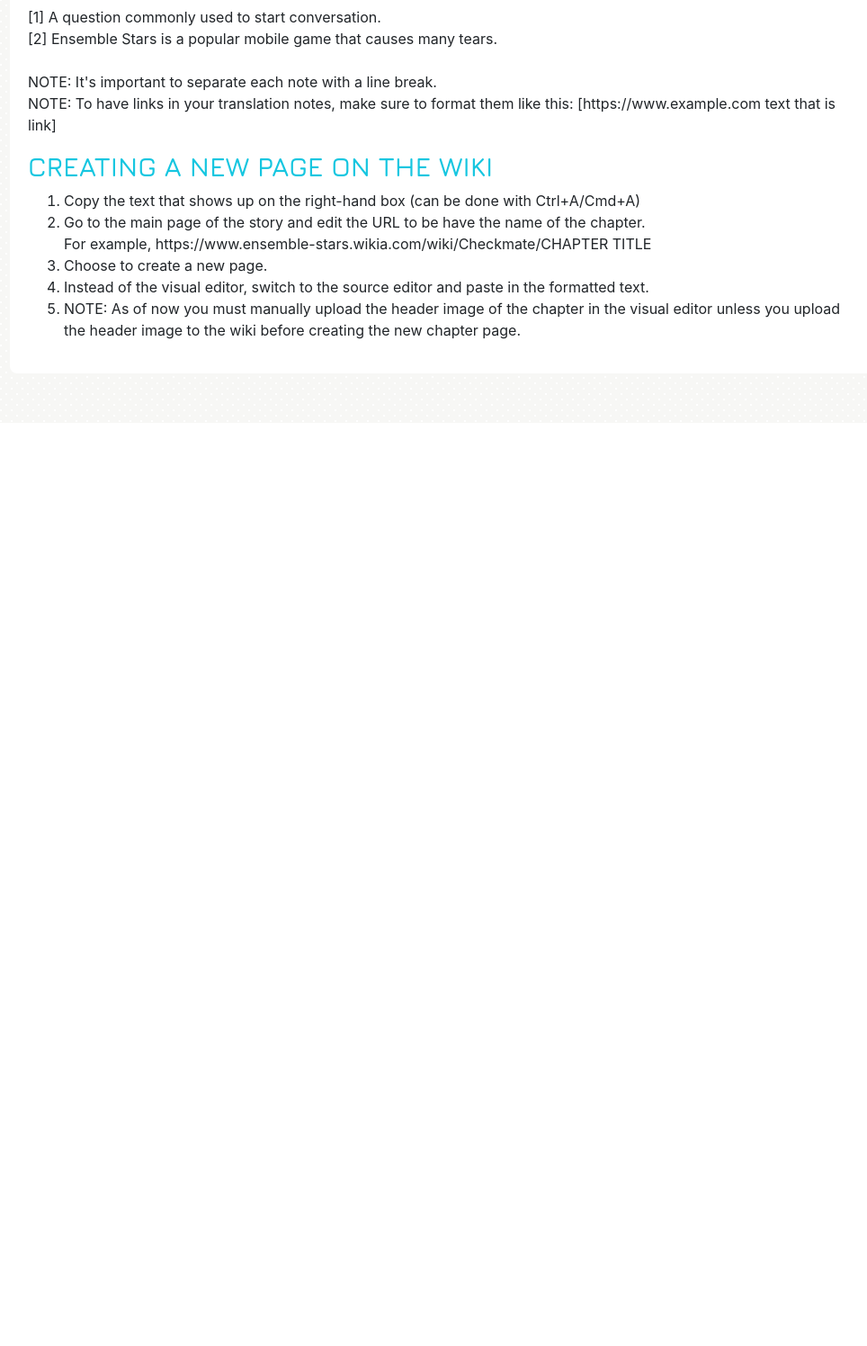
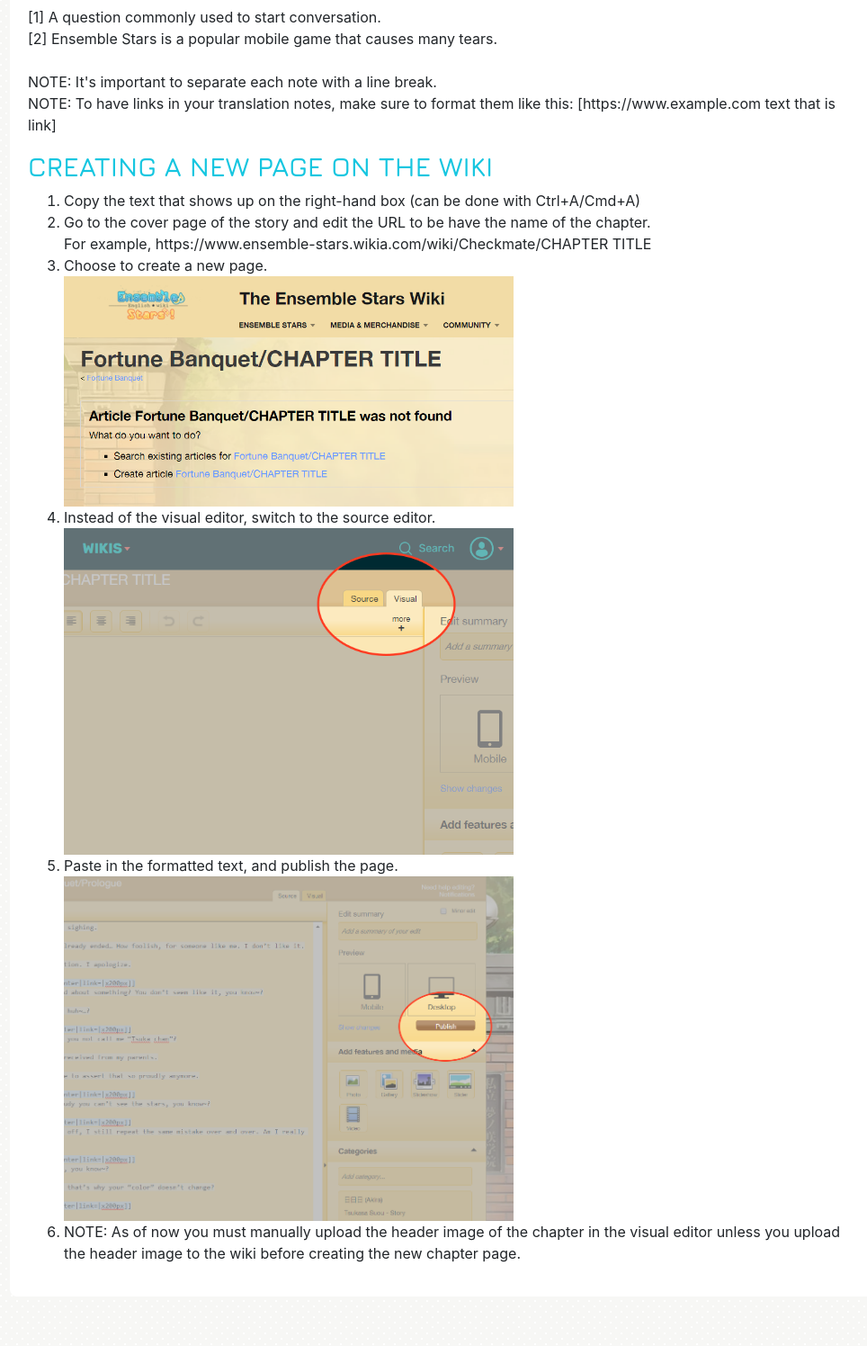
Before and after one commit to myang5/enstars-wiki-parser, a PHP site: page /howto.html in a window 1280 px wide. Shown: the part 834-2330 px from the top of the page at 90% size, without its empty margins (149-1113 px from the left). Before the commit the page ends 1211 px from the top, so only its background shows below. Run offline with PHP 8.4, Linux system fonts and the light colour scheme; some libraries are stand-ins or nearby versions.

Commit message:
added photos for how to create page

```diff
--- a/howto.html
+++ b/howto.html
@@ -7,7 +7,7 @@
     <meta name="description" content="A text formatter for more efficiently uploading event/gacha stories to the Ensemble Stars Wiki.">
     <title>Story Formatter</title>
 
-    <link rel="icon" href="favicon.ico" type="image/x-icon">
+    <link rel="icon" href="./assets/favicon.ico" type="image/x-icon">
     <link href="https://fonts.googleapis.com/css?family=Jura:600" rel="stylesheet">
 
     <link rel="stylesheet" href="https://maxcdn.bootstrapcdn.com/bootstrap/4.0.0/css/bootstrap.min.css" integrity="sha384-Gn5384xqQ1aoWXA+058RXPxPg6fy4IWvTNh0E263XmFcJlSAwiGgFAW/dAiS6JXm" crossorigin="anonymous">
@@ -73,10 +73,20 @@
             <h2>CREATING A NEW PAGE ON THE WIKI</h2>
             <ol>
                 <li>Copy the text that shows up on the right-hand box (can be done with Ctrl+A/Cmd+A)</li>
-                <li>Go to the main page of the story and edit the URL to be have the name
+                <li>Go to the cover page of the story and edit the URL to be have the name
                     of the chapter. <br>For example, https://www.ensemble-stars.wikia.com/wiki/Checkmate/CHAPTER TITLE</li>
-                <li>Choose to create a new page.</li>
-                <li>Instead of the visual editor, switch to the source editor and paste in the formatted text.</li>
+                <li>
+                  Choose to create a new page.<br>
+                  <img src="./assets/howTo_createNewPage1.PNG">
+                </li>
+                <li>
+                  Instead of the visual editor, switch to the source editor.<br>
+                  <img src="./assets/howTo_createNewPage2.PNG">
+                  <li>
+                    Paste in the formatted text, and publish the page.<br>
+                    <img src="./assets/howTo_createNewPage3.PNG">
+                  </li>
+                </li>
                 <li>NOTE: As of now you must manually upload the header image of the
                     chapter in the visual editor unless you upload the header image to
                     the wiki before creating the new chapter page.</li>
--- a/index.html
+++ b/index.html
@@ -17,7 +17,7 @@
 
   <script type="text/javascript" src="main.js"></script>
 
-  <link rel="icon" href="favicon.ico" type="image/x-icon">
+  <link rel="icon" href="./assets/favicon.ico" type="image/x-icon">
   <link href="https://fonts.googleapis.com/css?family=Jura:600" rel="stylesheet">
   <link href="styles.css" rel="stylesheet">
 
--- a/plans.html
+++ b/plans.html
@@ -7,7 +7,7 @@
   <meta name="description" content="A text formatter for more efficiently uploading event/gacha stories to the Ensemble Stars Wiki.">
   <title>Story Formatter</title>
 
-  <link rel="icon" href="favicon.ico" type="image/x-icon">
+  <link rel="icon" href="./assets/favicon.ico" type="image/x-icon">
   <link href="https://fonts.googleapis.com/css?family=Jura:600" rel="stylesheet">
 
   <link rel="stylesheet" href="https://maxcdn.bootstrapcdn.com/bootstrap/4.0.0/css/bootstrap.min.css" integrity="sha384-Gn5384xqQ1aoWXA+058RXPxPg6fy4IWvTNh0E263XmFcJlSAwiGgFAW/dAiS6JXm" crossorigin="anonymous">
--- a/styles.css
+++ b/styles.css
@@ -2,7 +2,7 @@
 body {
     margin: 0;
     padding: 40px;
-    background-image: url('bg2.png');
+    background-image: url('./assets/bg2.png');
     background-repeat: repeat;
     background-color: #fff3E6
 }
@@ -214,3 +214,7 @@ h3 {
     font-size: 20px;
     text-transform: uppercase;
 }
+
+img {
+  width: 500px;
+}
```
Also changed, not shown: main.js (+7 -1 lines), assets/bg.png (renamed from bg.png), assets/bg2.png (renamed from bg2.png), assets/favicon.ico (renamed from favicon.ico), assets/howTo_createNewPage1.PNG (added), assets/howTo_createNewPage2.PNG (added), assets/howTo_createNewPage3.PNG (added).
